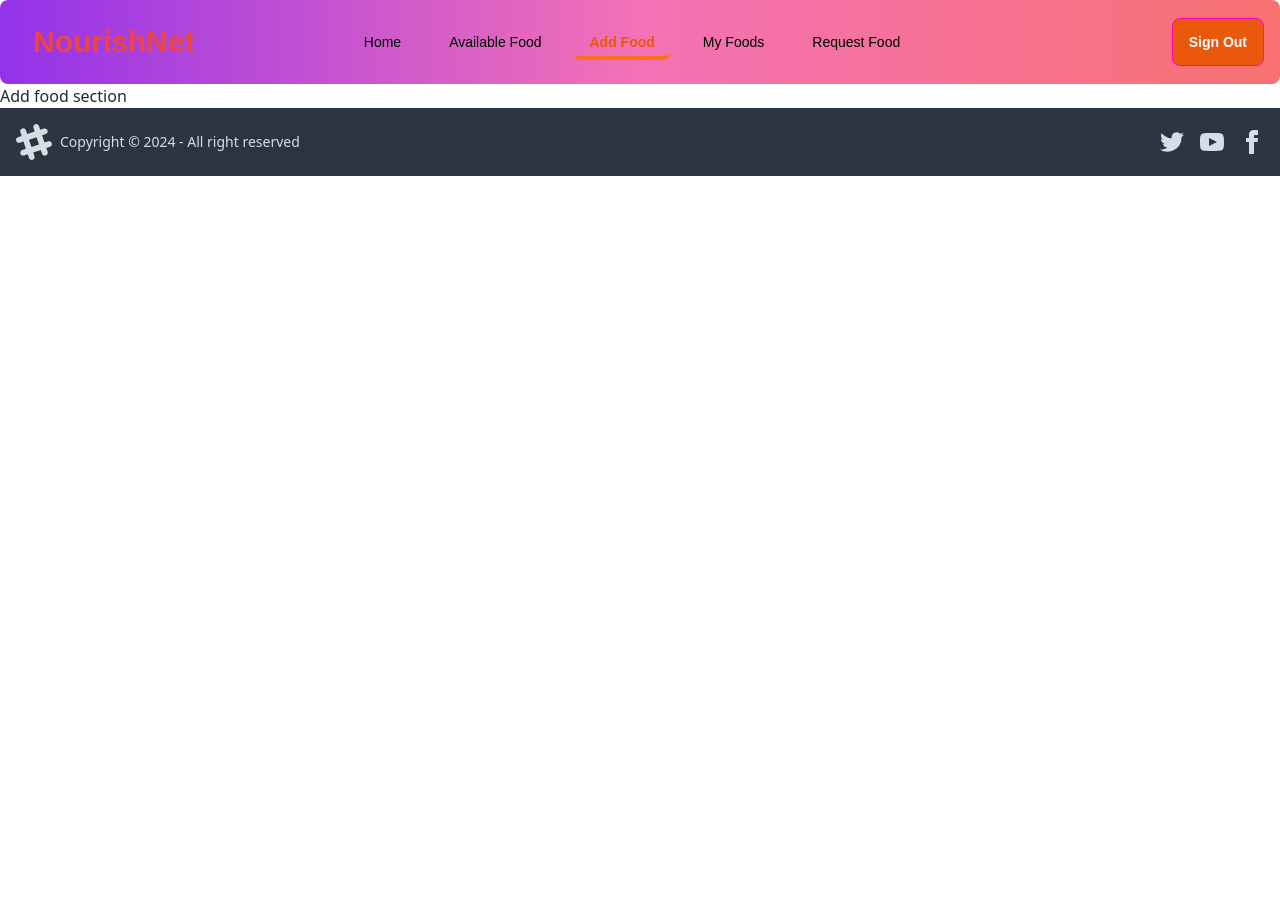
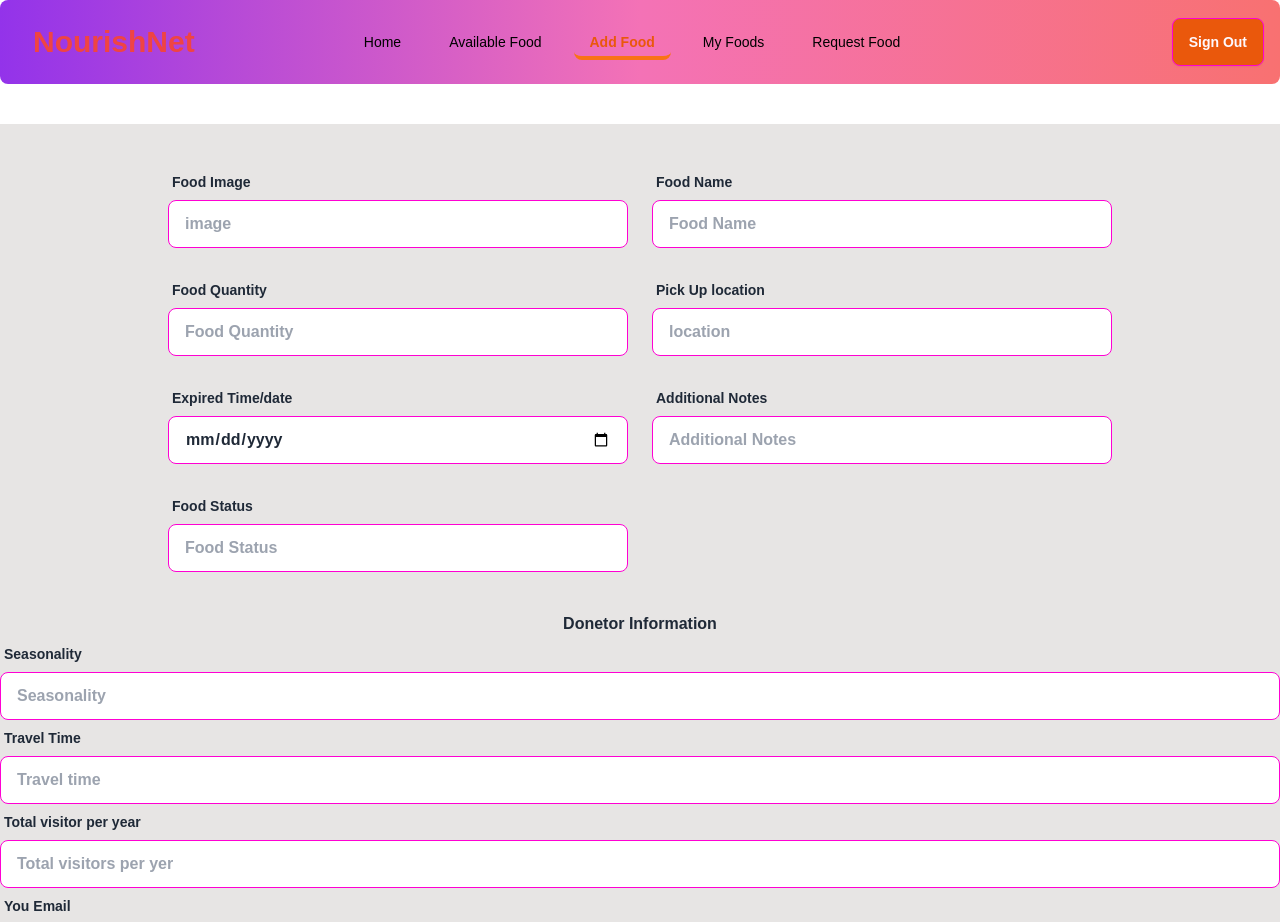
Before and after one commit to Mohammad-imran75/nourishnet-food-website-client, a React (Vite) app: page /addfood in a window 1280 px wide. Shown: the top 922 px of the page. Before the commit the page ends 800 px from the top, so only its background shows below. Built offline with nearby package versions, Linux system fonts and the light colour scheme; no server answers.

Commit message:
sign up page added

```diff
--- a/package.json
+++ b/package.json
@@ -10,11 +10,14 @@
     "preview": "vite preview"
   },
   "dependencies": {
+    "axios": "^1.6.8",
     "firebase": "^10.11.1",
+    "helmet": "^7.1.0",
     "localforage": "^1.10.0",
     "match-sorter": "^6.3.4",
     "react": "^18.2.0",
     "react-dom": "^18.2.0",
+    "react-helmet": "^6.1.0",
     "react-icons": "^5.2.1",
     "react-router-dom": "^6.23.0",
     "sort-by": "^1.2.0",
--- a/src/Components/Navbar/AddFood.jsx
+++ b/src/Components/Navbar/AddFood.jsx
@@ -1,11 +1,215 @@
 
 
+import { useRef } from "react";
+import { Helmet } from "react-helmet";
+import Swal from "sweetalert2";
+
 const AddFood = () => {
-    return (
+    const formRef = useRef(null);
+    const handleAddedFood=e=>{
+        e.preventDefault()
+        const form = new FormData(e.currentTarget);
+        const photo = form.get('photo')
+        const coutryName = form.get('coutryName')
+        const location = form.get('location')
+        const description = form.get('description')
+        const cost = form.get('cost')
+        const seasonality = form.get('seasonality')
+        const traveltime = form.get('traveltime')
+        const totalVisitor = form.get('totalVisitor')
+        const email = form.get('email')
+        const name = form.get('name')
+        const touristSpot = form.get('touristSpot')
+        const visitor = {touristSpot,name,email,totalVisitor,traveltime,seasonality,cost,description,location,coutryName,photo};
+        fetch("http://localhost:5000/foodsitem",{
+            method:'POST',
+            headers:{
+                'content-type':'application/json'
+            },
+            body:JSON.stringify(visitor)
+        }).then(res=>res.json())
+        .then(data => {
+            if(data.insertedId){
+                formRef.current.reset()
+                Swal.fire({
+                    icon: "success",
+                    title: "Yeah....",
+                    text: "Added in Successfull!",
+                  });
+            }
+        })
+    }
+  return (
+    <div className="bg-stone-200 font-montserrat font-bold">
+       <Helmet>
+        <title>Add Food Item </title>
+        <meta name="description" content="Helmet application" />
+      </Helmet>
+      <form ref={formRef} onSubmit={handleAddedFood}>
         <div>
-            <h1>Add food section</h1>
+         <div className="grid md:grid-cols-2 gap-6 lg:max-w-5xl p-10 mx-auto mt-10 ">
+         <div className="form-control">
+            <label className="label">
+              <span className="label-text">Food Image</span>
+            </label>
+            <input
+              type="text"
+              name="photo"
+              placeholder="image"
+              className="input input-bordered input-secondary w-full "
+              required
+            />
+          </div>
+          <div className="form-control">
+            <label className="label">
+              <span className="label-text">Food Name</span>
+            </label>
+            <input
+              type="text"
+              name="food_name"
+              placeholder="Food Name"
+              className="input input-bordered input-secondary w-full "
+              required
+            />
+          </div>
+          <div className="form-control">
+            <label className="label">
+              <span className="label-text">Food Quantity</span>
+            </label>
+            <input
+              type="text"
+              name="quantity"
+              placeholder="Food Quantity"
+              className="input input-bordered input-secondary w-full "
+              required
+            />
+          </div>
+          <div className="form-control">
+            <label className="label">
+              <span className="label-text">Pick Up location</span>
+            </label>
+            <input
+              type="text"
+              name="location"
+              placeholder="location"
+              className="input input-bordered input-secondary w-full "
+              required
+            />
+          </div>
+          <div className="form-control">
+            <label className="label">
+              <span className="label-text">Expired Time/date</span>
+            </label>
+            <input
+              type="date"
+              name="expared_date"
+              placeholder="Expired time/date"
+              className="input input-bordered input-secondary w-full "
+              required
+            />
+          </div>
+          <div className="form-control">
+            <label className="label">
+              <span className="label-text">Additional Notes</span>
+            </label>
+            <input
+              type="text"
+              name="additional_notes"
+              placeholder="Additional Notes"
+              className="input input-bordered input-secondary w-full "
+              required
+            />
+          </div>
+          <div className="form-control">
+            <label className="label">
+              <span className="label-text">Food Status</span>
+            </label>
+            <input
+              type="text"
+              placeholder="Food Status"
+              name="status"
+              className="input input-bordered input-secondary w-full "
+              required
+            />
+          </div>
+
+         </div>
+          <div className="flex justify-center">
+            <h1>Donetor Information</h1>
+          </div>
+          <div className="form-control">
+            <label className="label">
+              <span className="label-text">Seasonality</span>
+            </label>
+            <input
+              type="text"
+              name="seasonality"
+              placeholder="Seasonality"
+              className="input input-bordered input-secondary w-full "
+              required
+            />
+          </div>
+
+          <div className="form-control">
+            <label className="label">
+              <span className="label-text">Travel Time</span>
+            </label>
+            <input
+              type="text"
+              placeholder="Travel time"
+              name="traveltime"
+              className="input input-bordered input-secondary w-full "
+              required
+            />
+          </div>
+
+          <div className="form-control">
+            <label className="label">
+              <span className="label-text">Total visitor per year</span>
+            </label>
+            <input
+              type="text"
+              placeholder="Total visitors per yer"
+              name="totalVisitor"
+              className="input input-bordered input-secondary w-full "
+              required
+            />
+          </div>
+
+          <div className="form-control">
+            <label className="label">
+              <span className="label-text">You Email</span>
+            </label>
+            <input
+              type="text"
+              name="email"
+              placeholder="Your Email"
+              className="input input-bordered input-secondary w-full "
+              required
+            />
+          </div>
+
+          <div className="form-control">
+            <label className="label">
+              <span className="label-text">Your Name</span>
+            </label>
+            <input
+              type="text"
+              name="name"
+              placeholder="User Name"
+              className="input input-bordered input-secondary w-full "
+              required
+            />
+          </div>
         </div>
-    );
+        <div className="form-control p-10 lg:max-w-5xl mx-auto">
+          <button className="btn btn-primary w-full bg-orange-500">
+            Add Food Item
+          </button>
+        </div>
+      </form>
+    </div>
+  );
 };
 
 export default AddFood;
--- a/src/Components/Routes/Root.jsx
+++ b/src/Components/Routes/Root.jsx
@@ -5,7 +5,7 @@ import Footer from "../Footer/Footer";
 
 const Root = () => {
     return (
-        <div className="max-w-7xl mx-auto">
+        <div className="lg:max-w-7xl mx-auto font-montserrat">
             <Navbar></Navbar>
             <Outlet></Outlet>
             <Footer></Footer>
```
Also changed, not shown: 1 other file (tests, documents, lock files or other folders).
